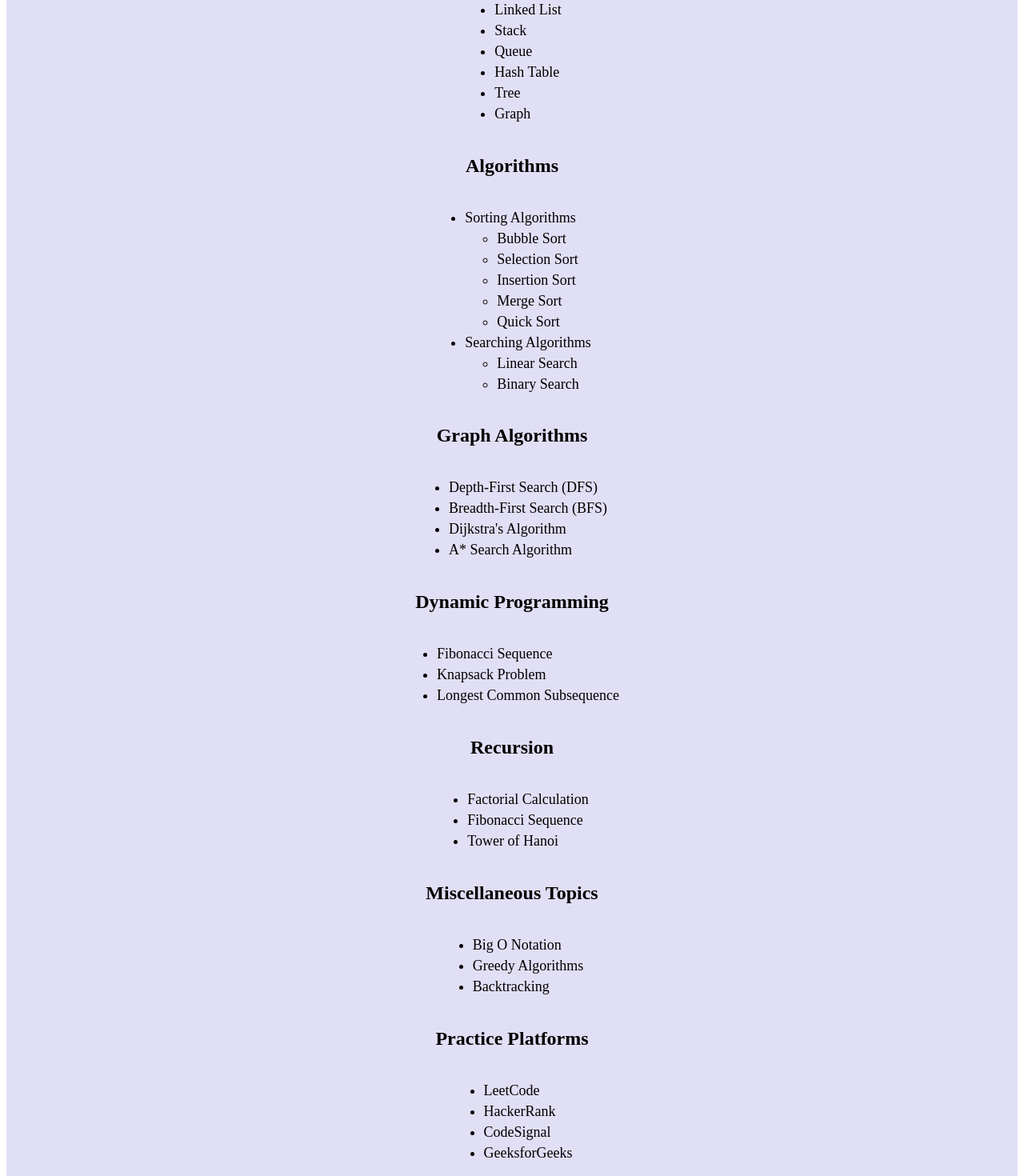
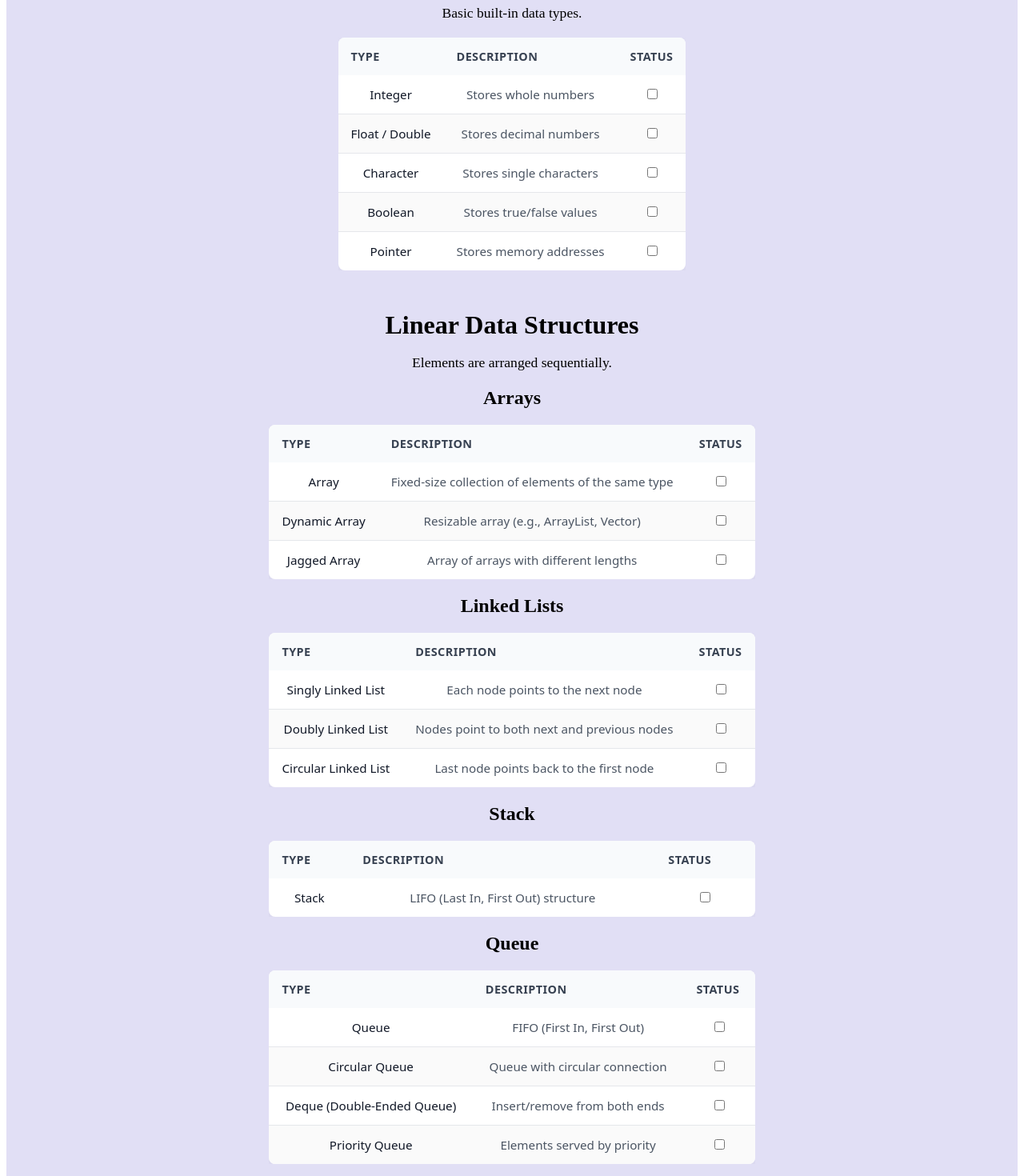
Before and after one commit to amitvermamjm/DSA, a React (Vite) app: page / in a window 1280 px wide. Shown: the part 200-1670 px from the top of the page at 80% size. Built offline with nearby package versions, Linux system fonts and the light colour scheme.

Commit message:
modified index.html content

```diff
--- a/src/App.css
+++ b/src/App.css
@@ -4,9 +4,124 @@
     display: flex;
     flex-direction: column;
     align-items: center;
+    min-height: 100vh;
+    padding: 20px;
     }
-li {
-    text-align: left;
-    margin: 5px 0;
-    font-size: 18px;
+
+h1 {
+    font-size: 2.5rem;
+    margin-bottom: 20px;
 }
+
+h2 {
+    font-size: 2rem;
+    margin-top: 30px;
+    margin-bottom: 10px;
+    text-align: center;
+}
+
+h3 {
+    font-size: 1.5rem;
+    margin-top: 20px;
+    margin-bottom: 10px;
+    text-align: center;
+}
+
+p {
+    font-size: 1.1rem;
+    margin-bottom: 20px;
+    max-width: 800px;
+    text-align: center;
+}
+
+.table-container {
+  width: 100%;
+  max-width: 900px;
+  margin: 20px 0;
+  overflow-x: auto;
+  text-align: center;
+}
+
+
+table {
+  width: 100%;
+  border-collapse: collapse;
+  font-family: system-ui, -apple-system, BlinkMacSystemFont, "Segoe UI", Roboto, sans-serif;
+  background-color: #ffffff;
+  border-radius: 8px;
+  overflow: hidden;
+  box-shadow: 0 4px 12px rgba(0, 0, 0, 0.05);
+}
+
+thead {
+  background-color: #f8fafc;
+}
+
+thead th {
+  text-align: left;
+  padding: 14px 16px;
+  font-size: 0.9rem;
+  font-weight: 600;
+  color: #374151;
+  text-transform: uppercase;
+  letter-spacing: 0.03em;
+}
+
+tbody tr {
+  border-bottom: 1px solid #e5e7eb;
+  transition: background-color 0.2s ease;
+}
+
+tbody tr:last-child {
+  border-bottom: none;
+}
+
+tbody tr:hover {
+  background-color: #f1f5f9;
+}
+
+tbody td {
+  padding: 14px 16px;
+  font-size: 0.95rem;
+  color: #4b5563;
+}
+
+tbody td:first-child {
+  font-weight: 500;
+  color: #111827;
+}
+
+/* Optional zebra striping */
+tbody tr:nth-child(even) {
+  background-color: #fafafa;
+}
+
+/* Responsive (mobile-friendly) */
+@media (max-width: 640px) {
+  table {
+    font-size: 0.9rem;
+  }
+
+  thead {
+    display: none;
+  }
+
+  tbody tr {
+    display: block;
+    margin-bottom: 12px;
+    border-radius: 6px;
+    box-shadow: 0 2px 6px rgba(0, 0, 0, 0.04);
+  }
+
+  tbody td {
+    display: flex;
+    justify-content: space-between;
+    padding: 10px 14px;
+  }
+
+  tbody td::before {
+    content: attr(data-label);
+    font-weight: 600;
+    color: #6b7280;
+  }
+}
--- a/src/App.jsx
+++ b/src/App.jsx
@@ -4,67 +4,196 @@ function App() {
   return (
     <>
       <div className="App">
-        <h1>List of all Data Structure and Algorithms</h1>
-        <h2>Data Structures</h2>
-        <ul>
-          <li>Array</li>
-          <li>Linked List</li>
-          <li>Stack</li>
-          <li>Queue</li>
-          <li>Hash Table</li>
-          <li>Tree</li>
-          <li>Graph</li>
-        </ul>
-        <h2>Algorithms</h2>
-        <ul>
-          <li>Sorting Algorithms
-            <ul>
-              <li>Bubble Sort</li>
-              <li>Selection Sort</li>
-              <li>Insertion Sort</li>
-              <li>Merge Sort</li>
-              <li>Quick Sort</li>
-            </ul>
-          </li>
-          <li>Searching Algorithms
-            <ul>
-              <li>Linear Search</li>
-              <li>Binary Search</li>
-            </ul>
-          </li>
-        </ul>
-        <h2>Graph Algorithms</h2>
-        <ul>
-          <li>Depth-First Search (DFS)</li>
-          <li>Breadth-First Search (BFS)</li>
-          <li>Dijkstra's Algorithm</li>
-          <li>A* Search Algorithm</li>
-        </ul>
-        <h2>Dynamic Programming</h2>
-        <ul>
-          <li>Fibonacci Sequence</li>
-          <li>Knapsack Problem</li>
-          <li>Longest Common Subsequence</li>
-        </ul>
-        <h2>Recursion</h2>
-        <ul>
-          <li>Factorial Calculation</li>
-          <li>Fibonacci Sequence</li>
-          <li>Tower of Hanoi</li>
-        </ul>
-        <h2>Miscellaneous Topics</h2>
-        <ul>
-          <li>Big O Notation</li>
-          <li>Greedy Algorithms</li>
-          <li>Backtracking</li>
-        </ul>
-        <h2>Practice Platforms</h2>
-        <ul>
-          <li>LeetCode</li>
-          <li>HackerRank</li>
-          <li>CodeSignal</li>
-          <li>GeeksforGeeks</li>
-        </ul>
+        <h1>List of all Data Structure and Algorithms for Revision</h1>
+        <div className="primitive-data-structures">
+          <h2>Primitive Data Structures</h2>
+          <p>Basic built-in data types.</p>
+          <div className="table-container">
+            <table>
+              <thead>
+                <tr>
+                  <th>Type</th>
+                  <th>Description</th>
+                  <th>Status</th>
+                </tr>
+              </thead>
+              <tbody>
+                <tr>
+                  <td>Integer</td>
+                  <td>Stores whole numbers</td>
+                  <td data-label="Select">
+                    <input type="checkbox" class="row-checkbox" />
+                  </td>
+                </tr>
+                <tr>
+                  <td>Float / Double</td>
+                  <td>Stores decimal numbers</td>
+                  <td data-label="Select">
+                    <input type="checkbox" class="row-checkbox" />
+                  </td>
+                </tr>
+                <tr>
+                  <td>Character</td>
+                  <td>Stores single characters</td>
+                  <td data-label="Select">
+                    <input type="checkbox" class="row-checkbox" />
+                  </td>
+                </tr>
+                <tr>
+                  <td>Boolean</td>
+                  <td>Stores true/false values</td>
+                  <td data-label="Select">
+                    <input type="checkbox" class="row-checkbox" />
+                  </td>
+                </tr>
+                <tr>
+                  <td>Pointer</td>
+                  <td>Stores memory addresses</td>
+                  <td data-label="Select">
+                    <input type="checkbox" class="row-checkbox" />
+                  </td>
+                </tr>
+              </tbody>
+            </table>
+          </div>
+        </div>
+        <div className="linear-data-structures">
+          <h2>Linear Data Structures</h2>
+          <p>Elements are arranged sequentially.</p>
+          <h3>Arrays</h3>
+          <div className="table-container">
+            <table>
+              <thead>
+                <tr>
+                  <th>Type</th>
+                  <th>Description</th>
+                  <th>Status</th>
+                </tr>
+              </thead>
+              <tbody>
+                <tr>
+                  <td>Array</td>
+                  <td>Fixed-size collection of elements of the same type</td>
+                  <td data-label="Select">
+                    <input type="checkbox" class="row-checkbox" />
+                  </td>
+                </tr>
+                <tr>
+                  <td>Dynamic Array</td>
+                  <td>Resizable array (e.g., ArrayList, Vector)</td>
+                  <td data-label="Select">
+                    <input type="checkbox" class="row-checkbox" />
+                  </td>
+                </tr>
+                <tr>
+                  <td>Jagged Array</td>
+                  <td>Array of arrays with different lengths</td>
+                  <td data-label="Select">
+                    <input type="checkbox" class="row-checkbox" />
+                  </td>
+                </tr>
+              </tbody>
+            </table>
+          </div>
+          <h3>Linked Lists</h3>
+          <div className="table-container">
+            <table>
+              <thead>
+                <tr>
+                  <th>Type</th>
+                  <th>Description</th>
+                  <th>Status</th>
+                </tr>
+              </thead>
+              <tbody>
+                <tr>
+                  <td>Singly Linked List</td>
+                  <td>Each node points to the next node</td>
+                  <td data-label="Select">
+                    <input type="checkbox" class="row-checkbox" />
+                  </td>
+                </tr>
+                <tr>
+                  <td>Doubly Linked List</td>
+                  <td>Nodes point to both next and previous nodes</td>
+                  <td data-label="Select">
+                    <input type="checkbox" class="row-checkbox" />
+                  </td>
+                </tr>
+                <tr>
+                  <td>Circular Linked List</td>
+                  <td> Last node points back to the first node</td>
+                  <td data-label="Select">
+                    <input type="checkbox" class="row-checkbox" />
+                  </td>
+                </tr>
+              </tbody>
+            </table>
+          </div>
+          <h3>Stack</h3>
+          <div className="table-container">
+            <table>
+              <thead>
+                <tr>
+                  <th>Type</th>
+                  <th>Description</th>
+                  <th>Status</th>
+                </tr>
+              </thead>
+              <tbody>
+                <tr>
+                  <td>Stack</td>
+                  <td>LIFO (Last In, First Out) structure</td>
+                  <td data-label="Select">
+                    <input type="checkbox" class="row-checkbox" />
+                  </td>
+                </tr>
+              </tbody>
+            </table>
+          </div>
+          <h3>Queue</h3>
+          <div className="table-container">
+            <table>
+              <thead>
+                <tr>
+                  <th>Type</th>
+                  <th>Description</th>
+                  <th>Status</th>
+                </tr>
+              </thead>
+              <tbody>
+                <tr>
+                  <td>Queue</td>
+                  <td>FIFO (First In, First Out)</td>
+                  <td data-label="Select">
+                    <input type="checkbox" class="row-checkbox" />
+                  </td>
+                </tr>
+                <tr>
+                  <td>Circular Queue</td>
+                  <td>Queue with circular connection</td>
+                  <td data-label="Select">
+                    <input type="checkbox" class="row-checkbox" />
+                  </td>
+                </tr>
+                <tr>
+                  <td>Deque (Double-Ended Queue)</td>
+                  <td>Insert/remove from both ends</td>
+                  <td data-label="Select">
+                    <input type="checkbox" class="row-checkbox" />
+                  </td>
+                </tr>
+                <tr>
+                  <td>Priority Queue</td>
+                  <td>Elements served by priority</td>
+                  <td data-label="Select">
+                    <input type="checkbox" class="row-checkbox" />
+                  </td>
+                </tr>
+              </tbody>
+            </table>
+          </div>
+        </div>
       </div>
     </>
   )
```
